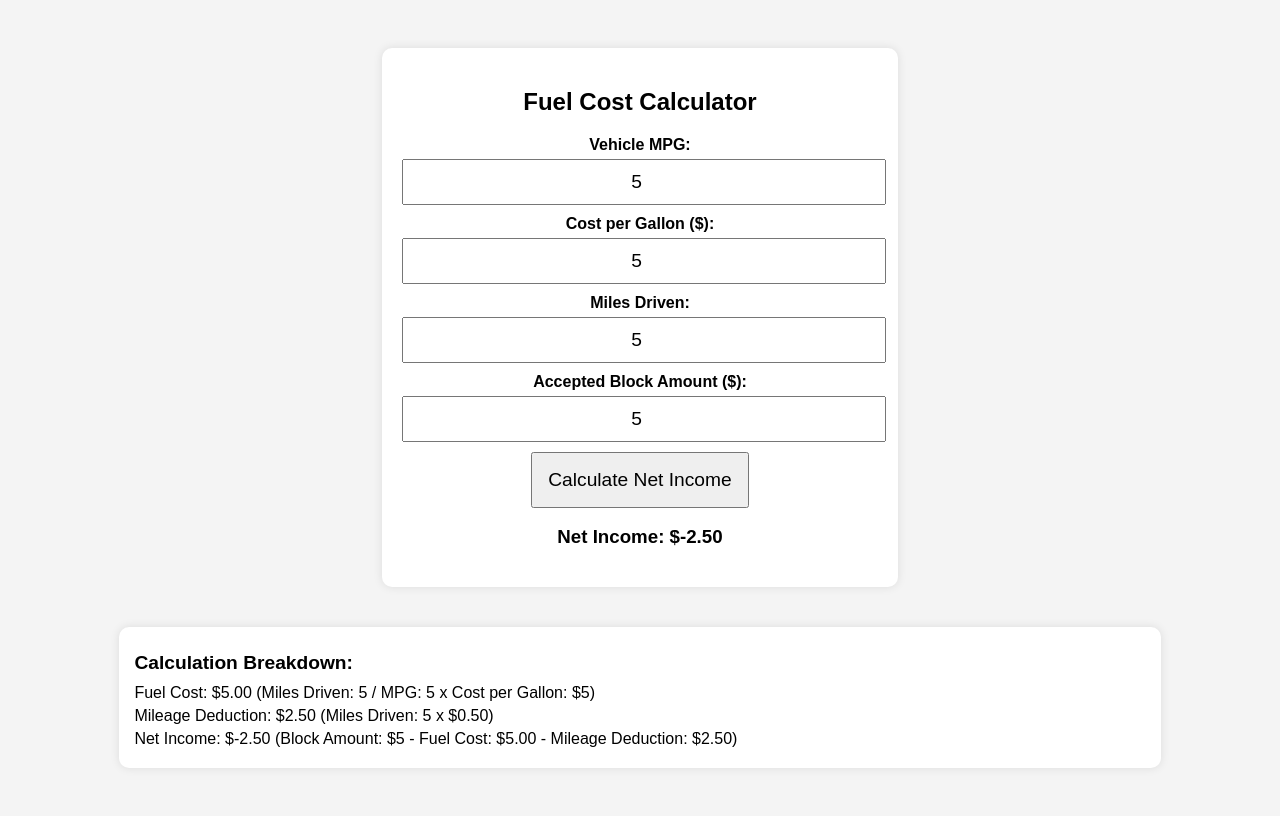
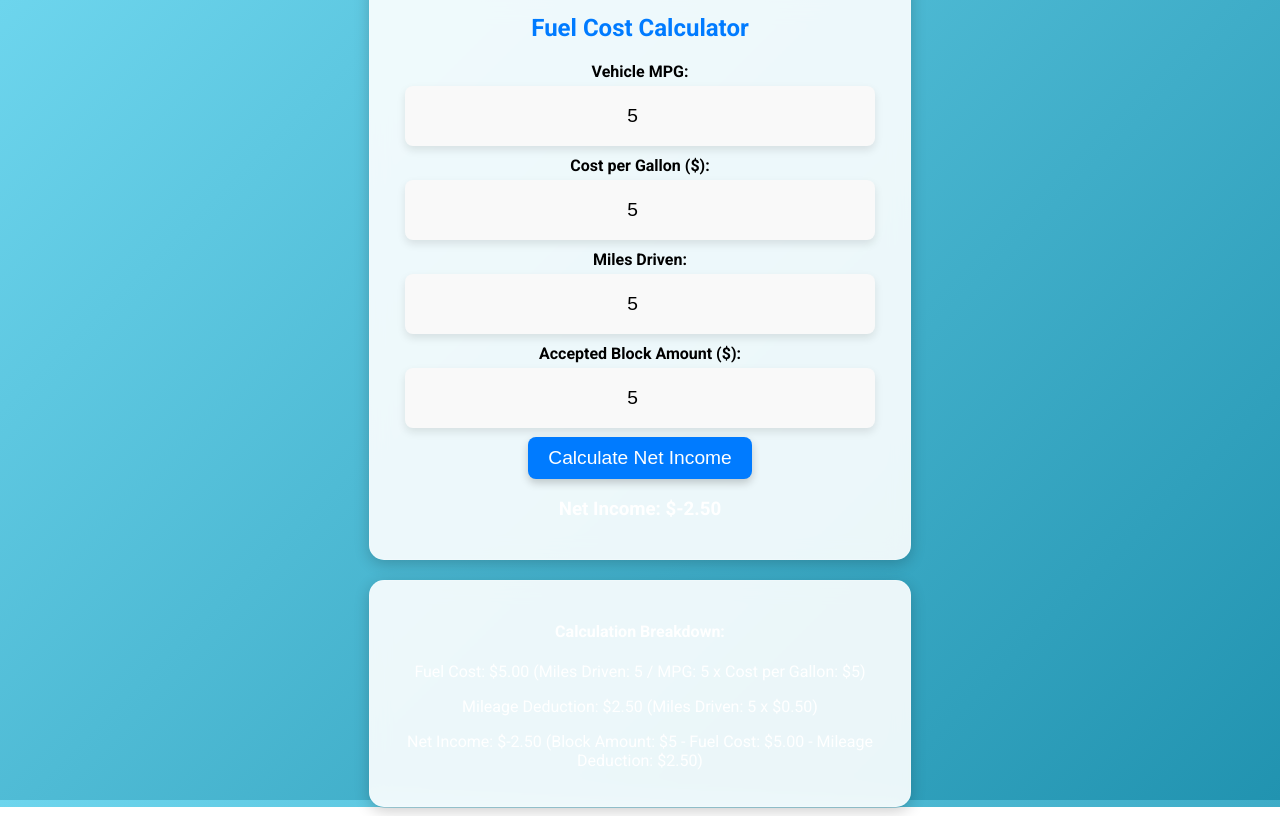
Before and after one commit to mastaryan/Amazon-Flex-Profit-Calculator, a plain HTML site: page index.html in a window 1280 px wide. Both pictures are taken after typing "5", "5", "5", "5" into the empty fields and a click on the button "Calculate Net Income". Drawn offline with Linux system fonts and the light colour scheme.

Commit message:
Update index.html

```diff
--- a/index.html
+++ b/index.html
@@ -4,30 +4,43 @@
     <meta charset="UTF-8">
     <meta name="viewport" content="width=device-width, initial-scale=1.0">
     <title>Fuel Cost Calculator</title>
+    <link href="https://fonts.googleapis.com/css2?family=Roboto:wght@400;500;700&display=swap" rel="stylesheet">
     <style>
         body {
-            font-family: Arial, sans-serif;
+            font-family: 'Roboto', sans-serif;
             display: flex;
             justify-content: center;
             align-items: center;
             height: 100vh;
-            background-color: #f4f4f4;
+            background: linear-gradient(135deg, #6dd5ed, #2193b0);
+            color: #ffffff;
             flex-direction: column;
+            margin: 0;
         }
-        .calculator {
-            background: white;
+        .calculator, .breakdown {
+            background: rgba(255, 255, 255, 0.9);
+            backdrop-filter: blur(10px);
             padding: 20px;
-            border-radius: 10px;
-            box-shadow: 0px 0px 10px rgba(0, 0, 0, 0.1);
+            border-radius: 15px;
+            box-shadow: 0px 4px 15px rgba(0, 0, 0, 0.2);
             text-align: center;
             margin-bottom: 20px;
+            width: 90%;
+            max-width: 500px;
+            border: 1px solid rgba(255, 255, 255, 0.2);
         }
         input[type="number"] {
-            width: 100%;
+            width: 90%;
             height: 40px;
             text-align: center;
             font-size: 1.2em;
+            border: none;
+            outline: none;
+            border-radius: 8px;
+            box-shadow: 0px 4px 8px rgba(0, 0, 0, 0.1);
             margin-bottom: 10px;
+            padding: 10px;
+            background: #f9f9f9;
         }
         label {
             color: black;
@@ -37,23 +50,35 @@
         }
         button {
             font-size: 1.2em;
-            padding: 15px;
+            padding: 10px 20px;
+            border: none;
+            border-radius: 8px;
+            background: #007BFF;
+            color: #ffffff;
             cursor: pointer;
+            box-shadow: 0px 4px 8px rgba(0, 0, 0, 0.2);
+            transition: all 0.3s ease;
+        }
+        button:hover {
+            background: #0056b3;
+            transform: translateY(-2px);
         }
         .breakdown {
-            background: #ffffff;
-            padding: 15px;
-            border-radius: 10px;
-            box-shadow: 0px 0px 10px rgba(0, 0, 0, 0.1);
-            width: 80%;
-            margin-top: 20px;
+            animation: fadeIn 0.5s ease-in-out;
+            display: none;
         }
-        .breakdown h4 {
-            margin: 10px 0;
-            font-size: 1.2em;
+        @keyframes fadeIn {
+            from {
+                opacity: 0;
+                transform: translateY(20px);
+            }
+            to {
+                opacity: 1;
+                transform: translateY(0);
+            }
         }
-        .breakdown p {
-            margin: 5px 0;
+        h2 {
+            color: #007BFF;
         }
     </style>
 </head>
@@ -71,7 +96,7 @@
         <button onclick="calculateNetIncome()">Calculate Net Income</button>
         <h3 id="result"></h3>
     </div>
-    <div class="breakdown" id="breakdown" style="display: none;">
+    <div class="breakdown" id="breakdown">
         <h4>Calculation Breakdown:</h4>
         <p id="fuelCostBreakdown"></p>
         <p id="mileageDeductionBreakdown"></p>
@@ -89,19 +114,11 @@
                 return;
             }
 
-            // Calculate fuel cost
             let fuelCost = (milesDriven / mpg) * costPerGallon;
-
-            // Calculate mileage deduction
             let mileageDeduction = milesDriven * 0.50;
-
-            // Calculate net income (subtracting fuel cost and mileage deduction separately)
             let netIncome = blockAmount - fuelCost - mileageDeduction;
 
-            // Display the result
             document.getElementById('result').innerText = `Net Income: $${netIncome.toFixed(2)}`;
-
-            // Display breakdown
             document.getElementById('fuelCostBreakdown').innerText = `Fuel Cost: $${fuelCost.toFixed(2)} (Miles Driven: ${milesDriven} / MPG: ${mpg} x Cost per Gallon: $${costPerGallon})`;
             document.getElementById('mileageDeductionBreakdown').innerText = `Mileage Deduction: $${mileageDeduction.toFixed(2)} (Miles Driven: ${milesDriven} x $0.50)`;
             document.getElementById('netIncomeBreakdown').innerText = `Net Income: $${netIncome.toFixed(2)} (Block Amount: $${blockAmount} - Fuel Cost: $${fuelCost.toFixed(2)} - Mileage Deduction: $${mileageDeduction.toFixed(2)})`;
```
